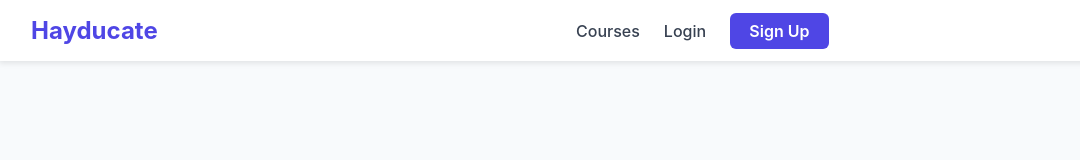
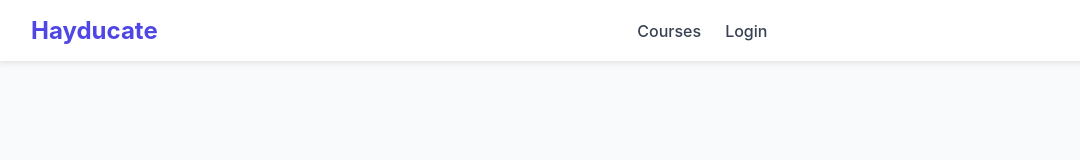
Before and after one commit to ENG-EDISON/Courses, a React (Create React App) app: page /login in a window 1280 px wide. Shown: the top 160 px of the page, without its empty margins (1-1081 px from the left). Built offline with nearby package versions, Linux system fonts and the light colour scheme.

Commit message:
removed sigup button in navigation bar

```diff
--- a/src/components/CourseSection.js
+++ b/src/components/CourseSection.js
@@ -1,7 +1,7 @@
 import { useState, useRef, useEffect } from "react";
 import { Link } from "react-router-dom";
 import "../static/CourseSection.css";
-import { getAllCourses } from "../api/CoursesApi"
+import {getAllCoursesCardView } from "../api/CoursesApi"
 
 function CoursesSection() {
   const [searchQuery, setSearchQuery] = useState("");
@@ -15,7 +15,7 @@ function CoursesSection() {
     const fetchCourses = async () => {
       try {
         setLoading(true);
-        const response = await getAllCourses();
+        const response = await getAllCoursesCardView();
         console.log('Courses API response:', response.data); // Debug log
         setCourses(response.data);
       } catch (err) {
--- a/src/components/common/NavigationBar.js
+++ b/src/components/common/NavigationBar.js
@@ -204,9 +204,9 @@ function NavigationBar() {
             <li className="nav-item">
               <Link to="/login">Login</Link>
             </li>
-            <li className="nav-item signup">
+            {/* <li className="nav-item signup">
               <Link to="/signup">Sign Up</Link>
-            </li>
+            </li> */}
           </>
         )}
       </ul>
```
